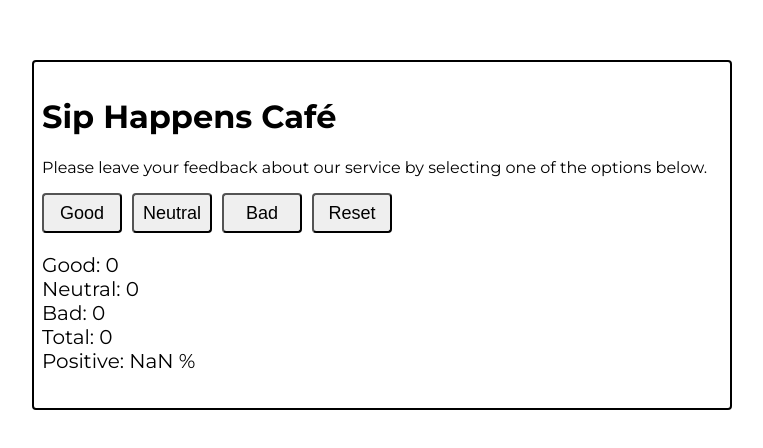
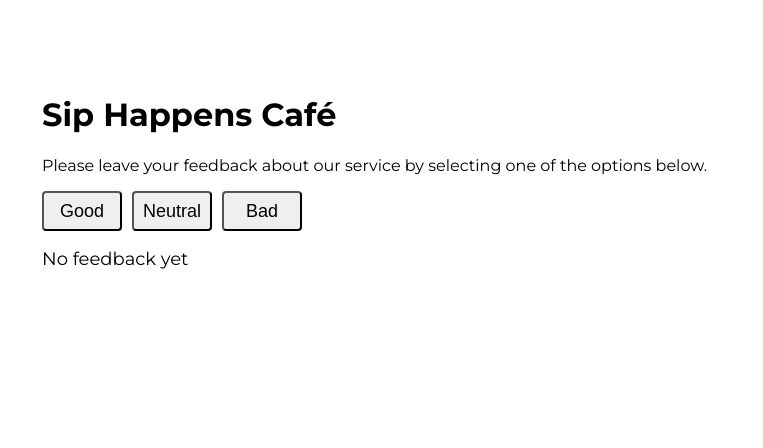
Before and after one commit to woland31252/goit-react-hw-02, a React (Vite) app: page / in a window 1280 px wide. Shown: the top 448 px of the page, without its empty margins (258-1021 px from the left). Built offline with nearby package versions, Linux system fonts and the light colour scheme.

Commit message:
rendering_notification

```diff
--- a/src/components/App/App.jsx
+++ b/src/components/App/App.jsx
@@ -1,6 +1,7 @@
 
 import { useState } from 'react';
 import Description from '../Description/Description';
+import Notification from '../Notifications/Notification';
 import Feedback from '../Feedback/Feedback';
 import Options from '../Options/Options';
 import css from './App.module.css'
@@ -18,19 +19,26 @@ const [obj, setObj] = useState(
     setObj({
     ...obj,
     [feedbackType]: obj[feedbackType] + 1,
-  });
+    });
   }
+  const Reset = () => {
+      setObj ({
+        good: 0,
+        neutral: 0,
+        bad: 0
+      })
+    }
   const totalFeedback = obj.good + obj.neutral + obj.bad;
   const goodPercent = Math.round((obj.good / totalFeedback) * 100)
 
 
     return (
-    <div className={css.container}>
-      <Description />
-      <Options click={feedbackUpdate} total={totalFeedback}/>
-      <Feedback value={obj} total={totalFeedback} round={goodPercent} />
-    </div>
-  )
+      <div className={css.container}>
+        <Description />
+        <Options click={feedbackUpdate} reset={Reset} total={totalFeedback}/>
+        {totalFeedback>0?<Feedback value={obj} total={totalFeedback} round={goodPercent} />:<Notification/>}
+      </div>
+    )
 }
 
 export default App
--- a/src/components/App/App.module.css
+++ b/src/components/App/App.module.css
@@ -2,7 +2,4 @@
     margin: 0 auto;
     padding: 15px 8px;
     width: 680px;
-    border: 2px solid black;
-    border-radius: 4px;
-
 }
--- /dev/null
+++ b/src/components/Notifications/Notification.jsx
@@ -0,0 +1,9 @@
+import css from './Notification.module.css'
+export default function Notification() {
+    return (
+        <>
+            <p className={css.notificItem}>No feedback yet</p>
+        </>
+
+    )
+}
--- /dev/null
+++ b/src/components/Notifications/Notification.module.css
@@ -0,0 +1,4 @@
+.notificItem {
+    font-size: 18px;
+    line-height: 1.2;
+}
--- a/src/components/Options/Options.jsx
+++ b/src/components/Options/Options.jsx
@@ -1,12 +1,12 @@
 import css from '../Options/Options.module.css'
 
-export default function Options({ click }) {
+export default function Options({ click, total, reset }) {
     return (
         <div className={css.buttonList}>
             <button className={css.btn} onClick={() => {click('good')}}>Good</button>
             <button className={css.btn} onClick={() => { click('neutral') }}>Neutral</button>
             <button className={css.btn} onClick={() => { click('bad') }}>Bad</button>
-            <button className={css.btn} onClick={() => { click('bad') }}>Reset</button>
+            {total>0 && <button className={css.btn} onClick={reset}>Reset</button>}
         </div>
     )
 }
```
